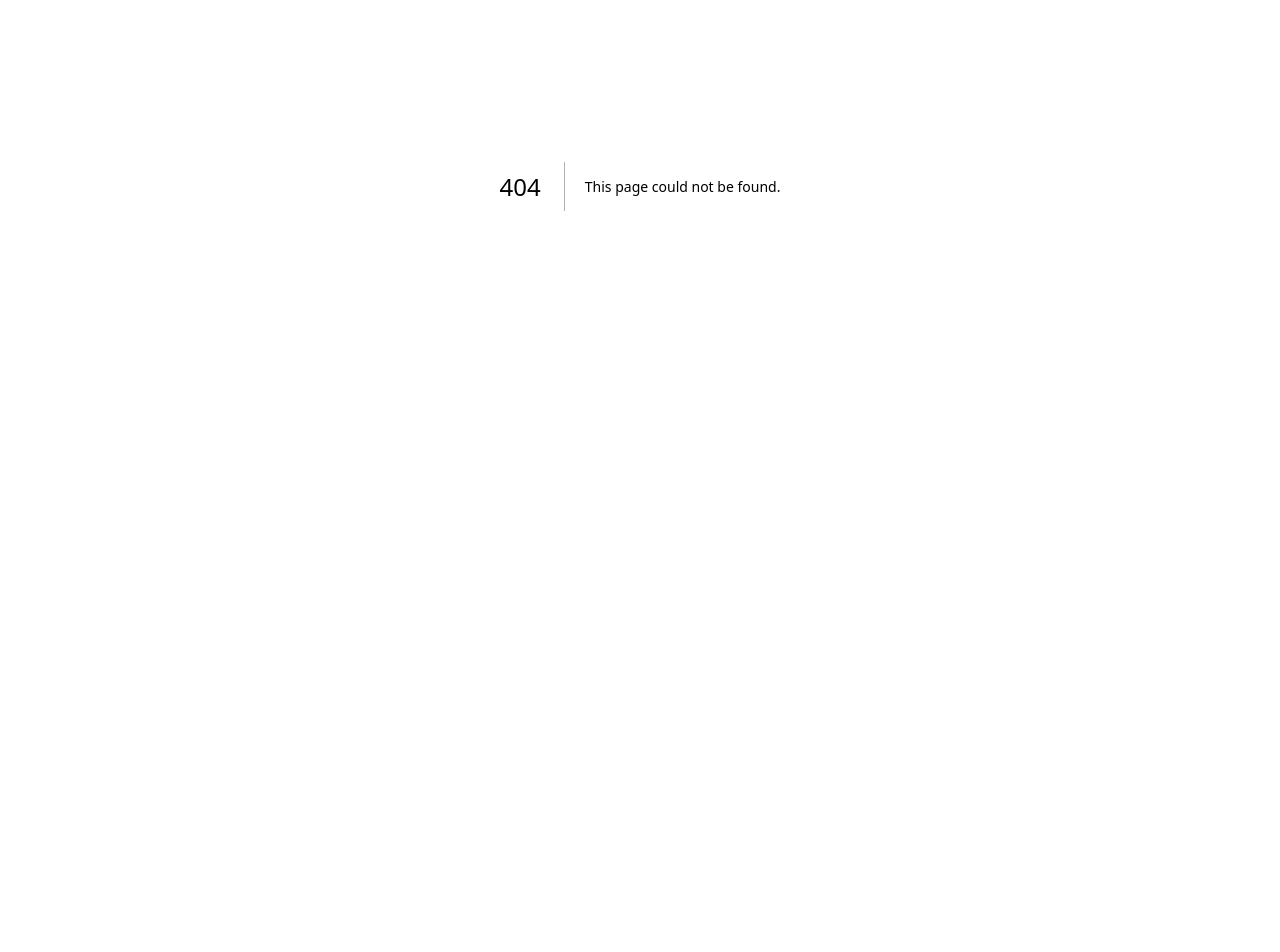
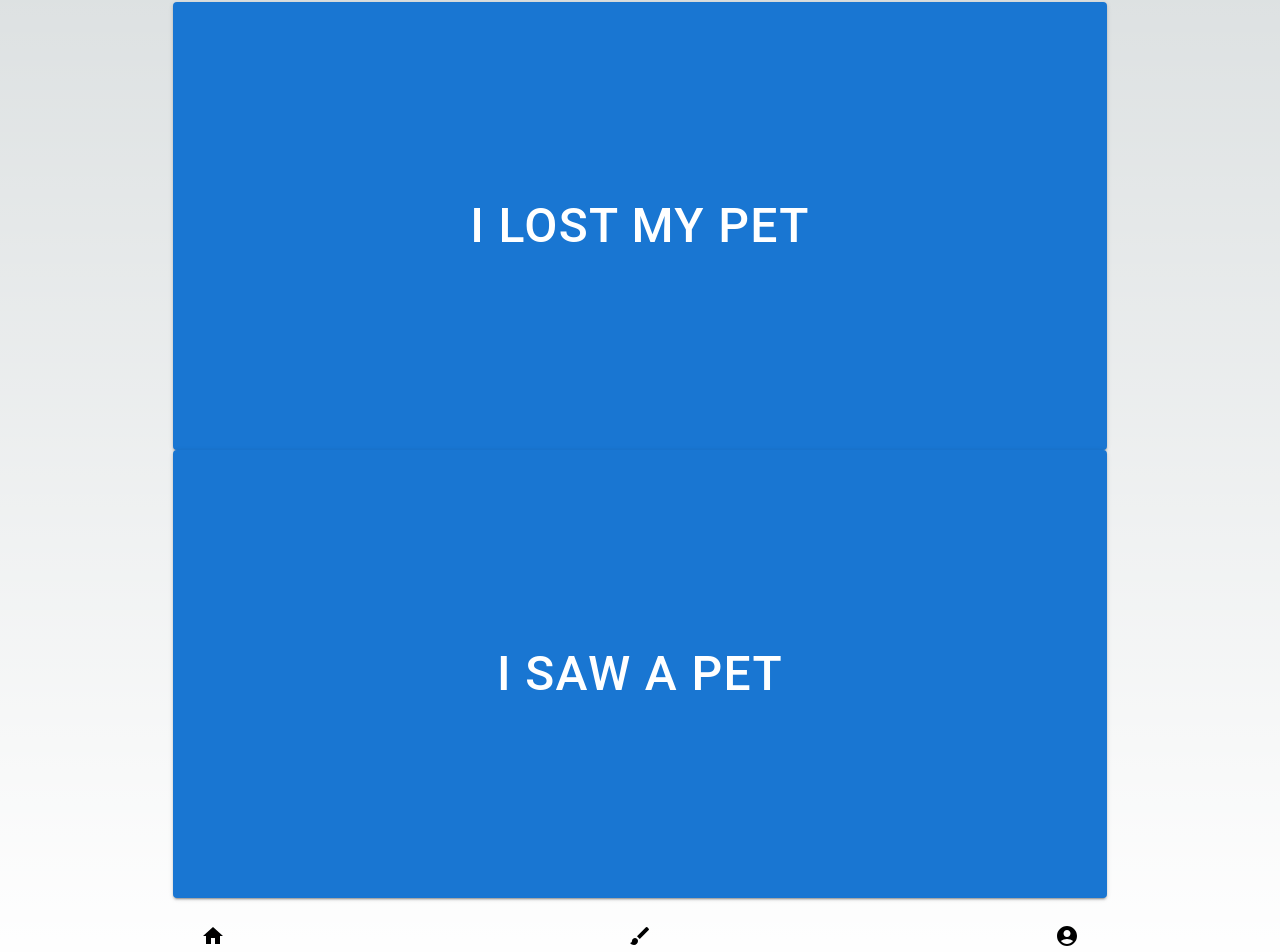
Before and after one commit to jerrymjw/Where_Is_My_Pet, a Next.js app: page /sendPost in a window 1280 px wide. Before the commit this address had no page. Shown: the part 214-1166 px from the top of the page. Before the commit the page ends 800 px from the top, so only its background shows below. Built offline with nearby package versions, Linux system fonts and the light colour scheme.

Commit message:
finish the button bar and first page in send post

```diff
--- a/app/(root)/layout.jsx
+++ b/app/(root)/layout.jsx
@@ -19,10 +19,10 @@ const Layout = ({ children }) => {
           <Home />
         </Box>
         <Box flex={1} textAlign="center">
-          <Profile />
+          <SendPost />
         </Box>
         <Box flex={1} textAlign="center">
-          <SendPost />
+          <Profile />
         </Box>
       </Box>
     </main>
--- /dev/null
+++ b/app/(root)/sendPost/page.jsx
@@ -0,0 +1,54 @@
+"use client";
+
+import React from "react";
+import Button from "@mui/material/Button";
+import Typography from "@mui/material/Typography";
+import TextField from "@mui/material/TextField";
+import Box from "@mui/material/Box";
+import Autocomplete from "@mui/material/Autocomplete";
+import ImageList from "@mui/material/ImageList";
+import ImageListItem from "@mui/material/ImageListItem";
+
+const missingPetPage = () => {
+  return (
+    <div>
+      <Typography variant="h2" align="center">
+        Send Post
+      </Typography>
+
+      <Box display="flex" justifyContent="center" width="100%">
+        <Button
+          variant="contained"
+          style={{
+            width: "80%",
+            paddingTop: "200px",
+            paddingBottom: "200px", // 调整为适当的值
+            fontSize: "48px", // 增加字体大小
+            lineHeight: "1", // 根据需要调整行高以垂直居中
+            textAlign: "center", // 确保文字水平居中
+          }}
+        >
+          I lost my pet
+        </Button>
+      </Box>
+
+      <Box display="flex" justifyContent="center" width="100%">
+        <Button
+          variant="contained"
+          style={{
+            width: "80%",
+            paddingTop: "200px",
+            paddingBottom: "200px", // 调整为适当的值
+            fontSize: "48px", // 增加字体大小
+            lineHeight: "1", // 根据需要调整行高以垂直居中
+            textAlign: "center", // 确保文字水平居中
+          }}
+        >
+          I saw a pet
+        </Button>
+      </Box>
+    </div>
+  );
+};
+
+export default missingPetPage;
--- a/components/shared/buttonBar/Home.jsx
+++ b/components/shared/buttonBar/Home.jsx
@@ -1,7 +1,13 @@
 import React from "react";
+import HomeIcon from "@mui/icons-material/Home";
 
 const Home = () => {
-  return <div>Home</div>;
+  return (
+    <div>
+      <HomeIcon />
+      <div>Home</div>
+    </div>
+  );
 };
 
 export default Home;
--- a/components/shared/buttonBar/Profile.jsx
+++ b/components/shared/buttonBar/Profile.jsx
@@ -1,7 +1,13 @@
 import React from "react";
+import AccountCircleIcon from "@mui/icons-material/AccountCircle";
 
 const Profile = () => {
-  return <div>Profile</div>;
+  return (
+    <div>
+      <AccountCircleIcon />
+      <div>Profile</div>
+    </div>
+  );
 };
 
 export default Profile;
--- a/components/shared/buttonBar/SendPost.jsx
+++ b/components/shared/buttonBar/SendPost.jsx
@@ -1,7 +1,13 @@
 import React from "react";
+import BrushIcon from "@mui/icons-material/Brush";
 
 const SendPost = () => {
-  return <div>SendPost</div>;
+  return (
+    <div>
+      <BrushIcon />
+      <div>SendPost</div>
+    </div>
+  );
 };
 
 export default SendPost;
```
